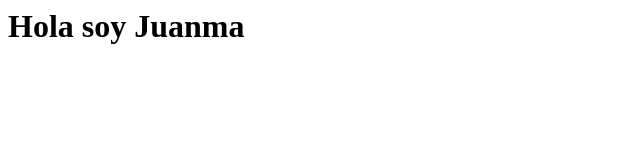
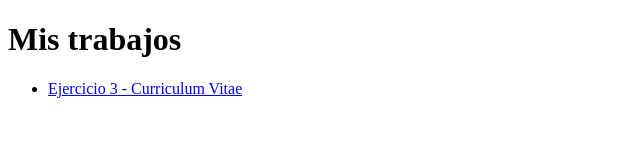
Before and after one commit to Jmcanogar/WebJuanma-AWEB, a plain HTML site: page index.html in a window 1280 px wide. Shown: the whole page, without its empty margins (0-640 px from the left). Drawn offline with Linux system fonts and the light colour scheme.

Commit message:
Update index.html

```diff
--- a/index.html
+++ b/index.html
@@ -1 +1,13 @@
-<h1>Hola soy Juanma</h1>
+<!DOCTYPE html>
+<html lang="es">
+<head>
+  <meta charset="UTF-8">
+  <title>Trabajos de Juanma</title>
+</head>
+<body>
+  <h1>Mis trabajos</h1>
+  <ul>
+    <li><a href="ejercicio3/index.html">Ejercicio 3 - Curriculum Vitae</a></li>
+  </ul>
+</body>
+</html>
```
